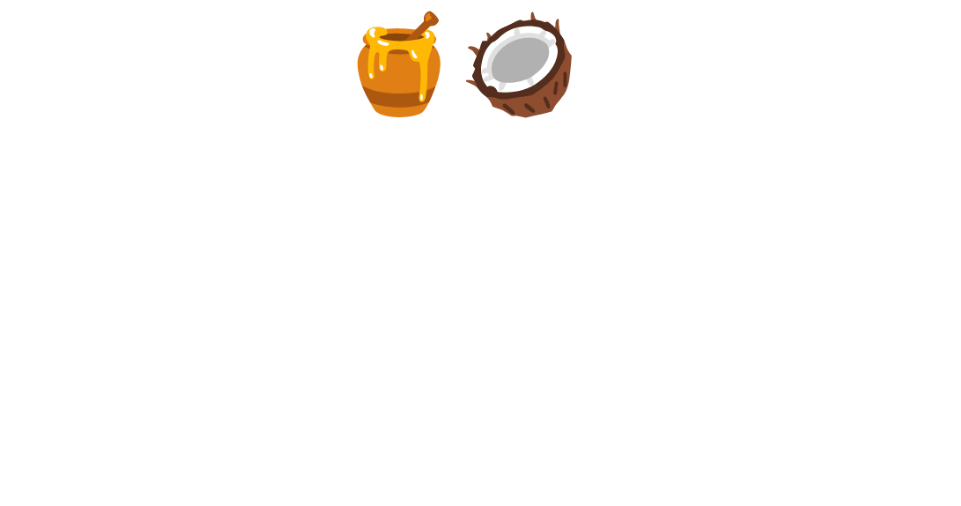
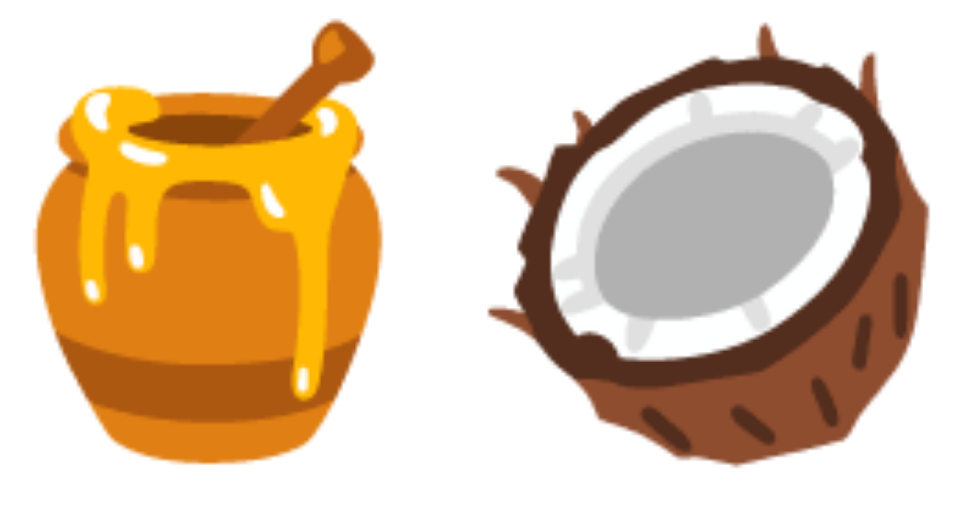
Before and after one commit to dapregala/hnbk, a plain HTML site: page index.html in a window 1280 px wide. Shown: the whole page, without its empty margins (181-1142 px from the left). Drawn offline with Linux system fonts and the light colour scheme.

Commit message:
Update index.html

```diff
--- a/index.html
+++ b/index.html
@@ -1,4 +1,4 @@
 <html>
   <title>HNBK</title>
-  <body><h1 style="text-align: center; font-size: 96px">🍯🥥</h1></body>
+  <body><h1 style="text-align: center; font-size: 400">🍯🥥</h1></body>
 </html>
```
